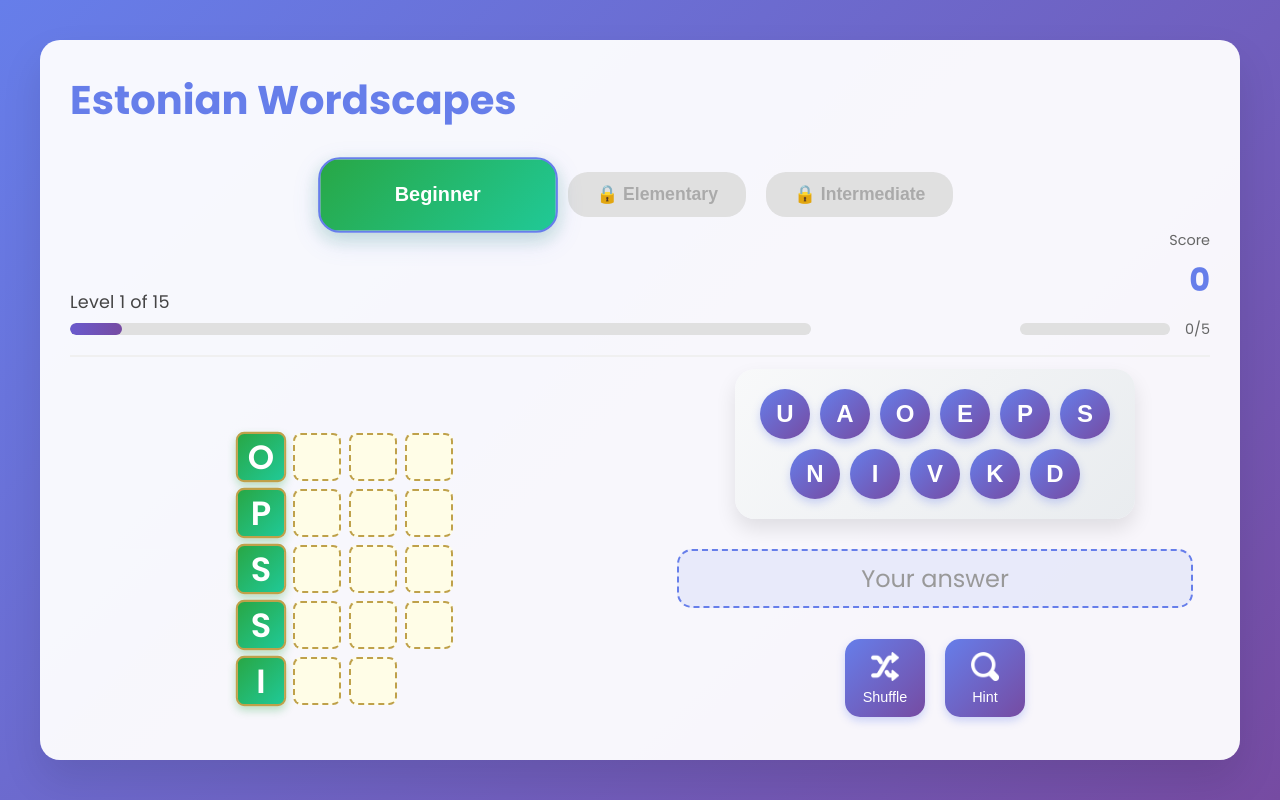
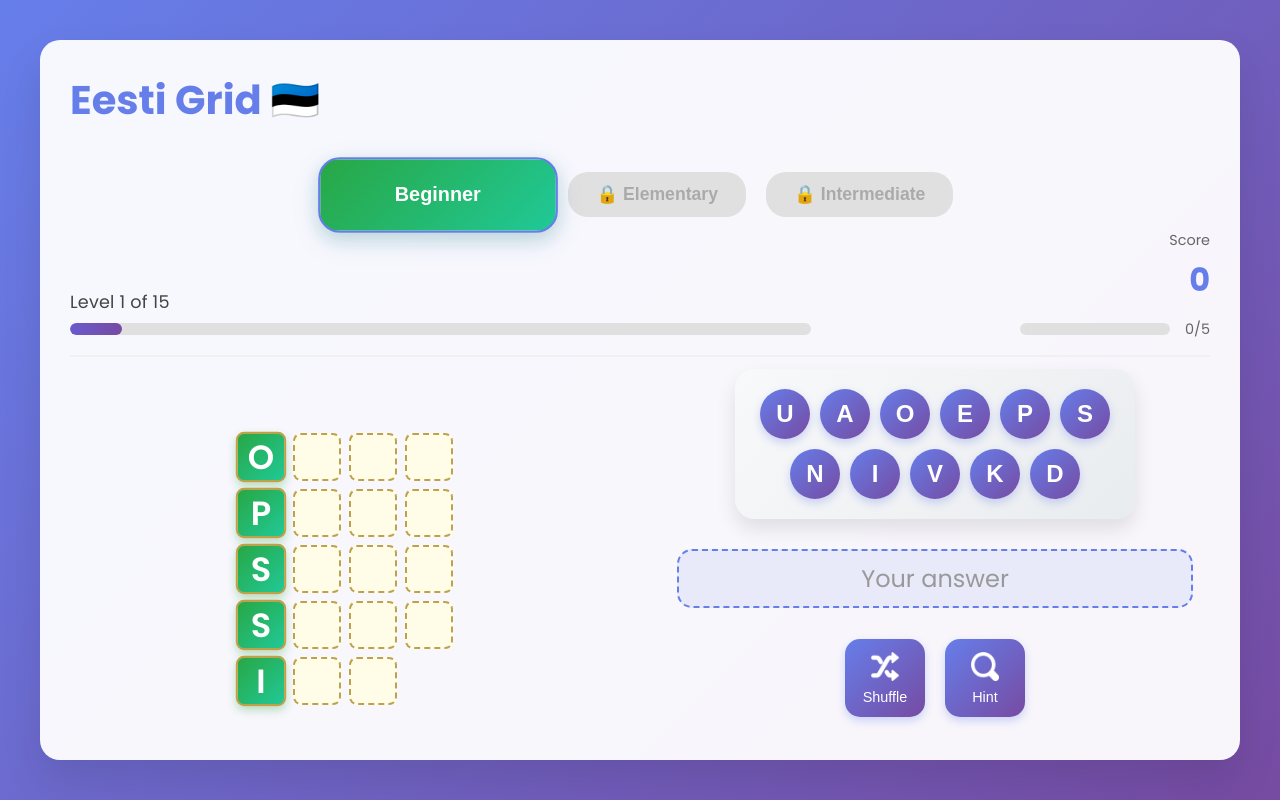
Before and after one commit to dilbar-h/test-game, a website: page index.html in a window 1280 px wide. Drawn offline with Linux system fonts and the light colour scheme.

Commit message:
Update HTML title

```diff
--- a/index.html
+++ b/index.html
@@ -3,7 +3,7 @@
 <head>
     <meta charset="UTF-8">
     <meta name="viewport" content="width=device-width, initial-scale=1.0">
-    <title>Estonian Wordscapes - Learn Estonian Words</title>
+    <title>Eesti Grid - Learn Estonian Words</title>
     <link rel="stylesheet" href="styles.css">
     <link href="https://fonts.googleapis.com/css2?family=Poppins:wght@300;400;600;700&display=swap" rel="stylesheet">
 </head>
@@ -11,7 +11,7 @@
     <div class="game-container">
         <header class="game-header">
             <div class="level-info">
-                <h1>Estonian Wordscapes</h1>
+                <h1>Eesti Grid 🇪🇪</h1>
                 <!-- Round Bar (above progress bar, under title) -->
                 <div class="round-bar-wrapper">
                   <div id="roundBar"></div>
```
